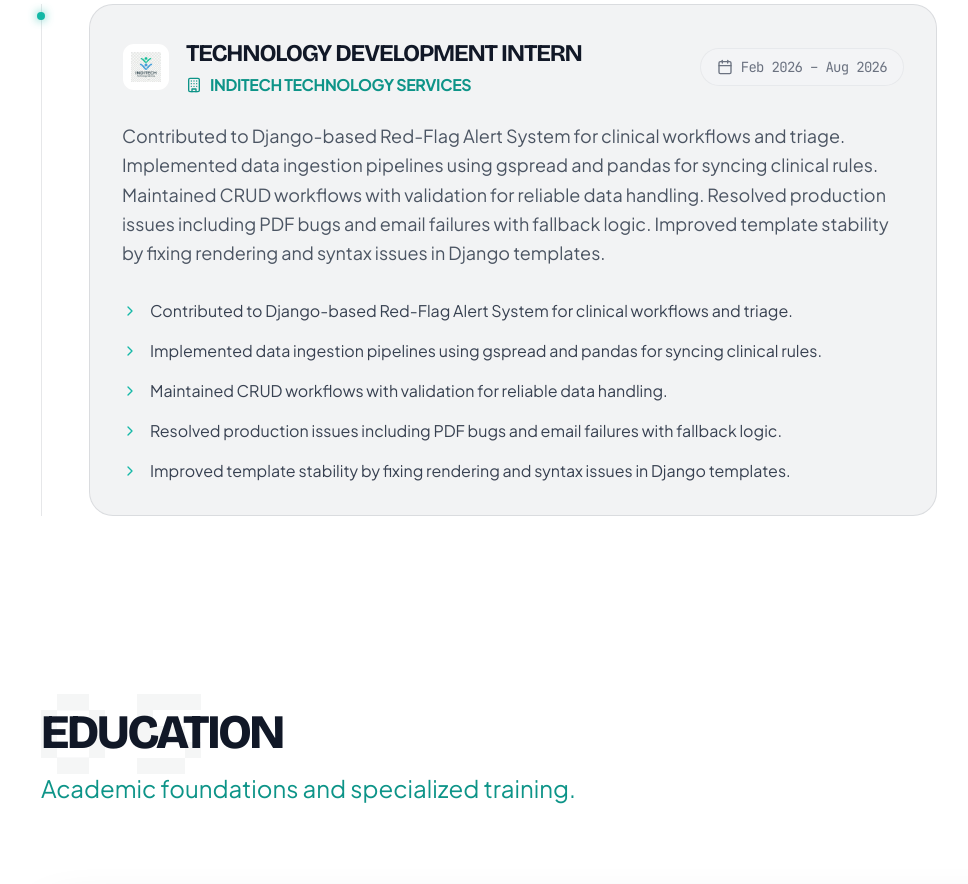
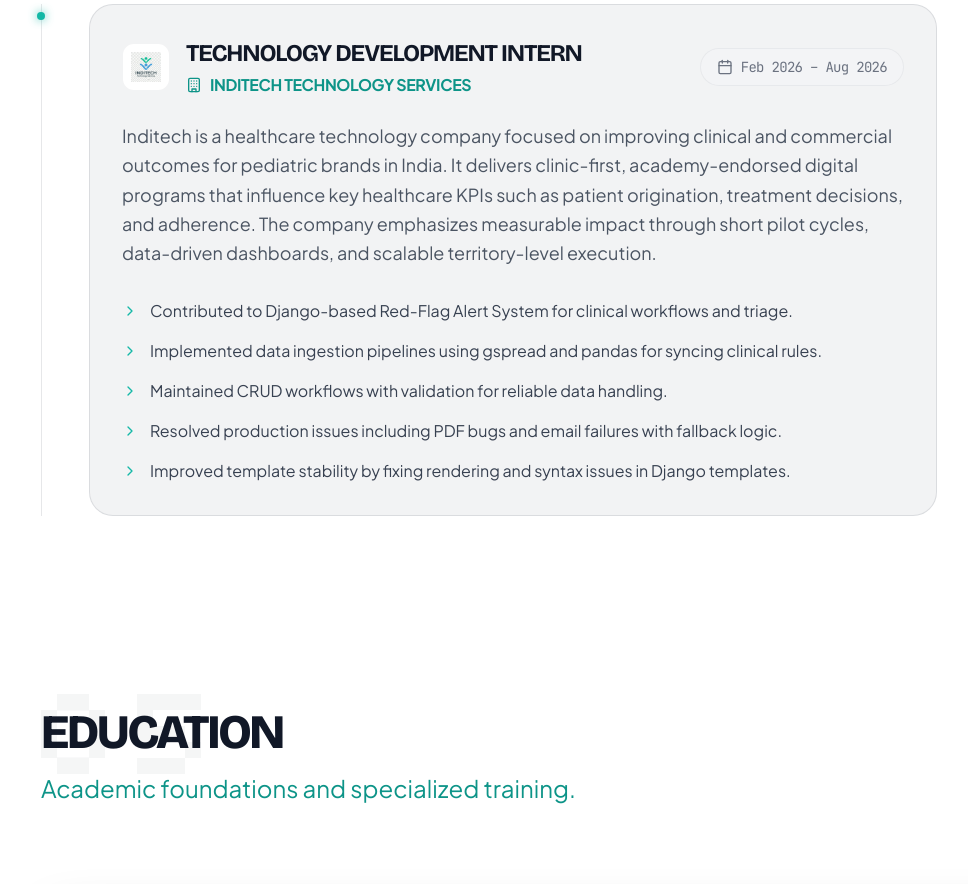
Before and after one commit to b-rahul07/b-rahul-portfolio, a React (Vite) app: page / in a window 1280 px wide. Shown: the part 5980-6864 px from the top of the page, without its empty margins (7-975 px from the left). Built offline with nearby package versions, Linux system fonts and the light colour scheme.

Commit message:
Refine Inditech internship description

```diff
--- a/src/components/ExperienceSection.tsx
+++ b/src/components/ExperienceSection.tsx
@@ -9,7 +9,7 @@ const experiences = [
     link: "https://www.inditech.co.in/",
     logo: "/inditech-logo.png",
     period: "Feb 2026 – Aug 2026",
-    description: "Contributed to Django-based Red-Flag Alert System for clinical workflows and triage. Implemented data ingestion pipelines using gspread and pandas for syncing clinical rules. Maintained CRUD workflows with validation for reliable data handling. Resolved production issues including PDF bugs and email failures with fallback logic. Improved template stability by fixing rendering and syntax issues in Django templates.",
+    description: "Inditech is a healthcare technology company focused on improving clinical and commercial outcomes for pediatric brands in India. It delivers clinic-first, academy-endorsed digital programs that influence key healthcare KPIs such as patient origination, treatment decisions, and adherence. The company emphasizes measurable impact through short pilot cycles, data-driven dashboards, and scalable territory-level execution.",
     achievements: [
       "Contributed to Django-based Red-Flag Alert System for clinical workflows and triage.",
       "Implemented data ingestion pipelines using gspread and pandas for syncing clinical rules.",
```
